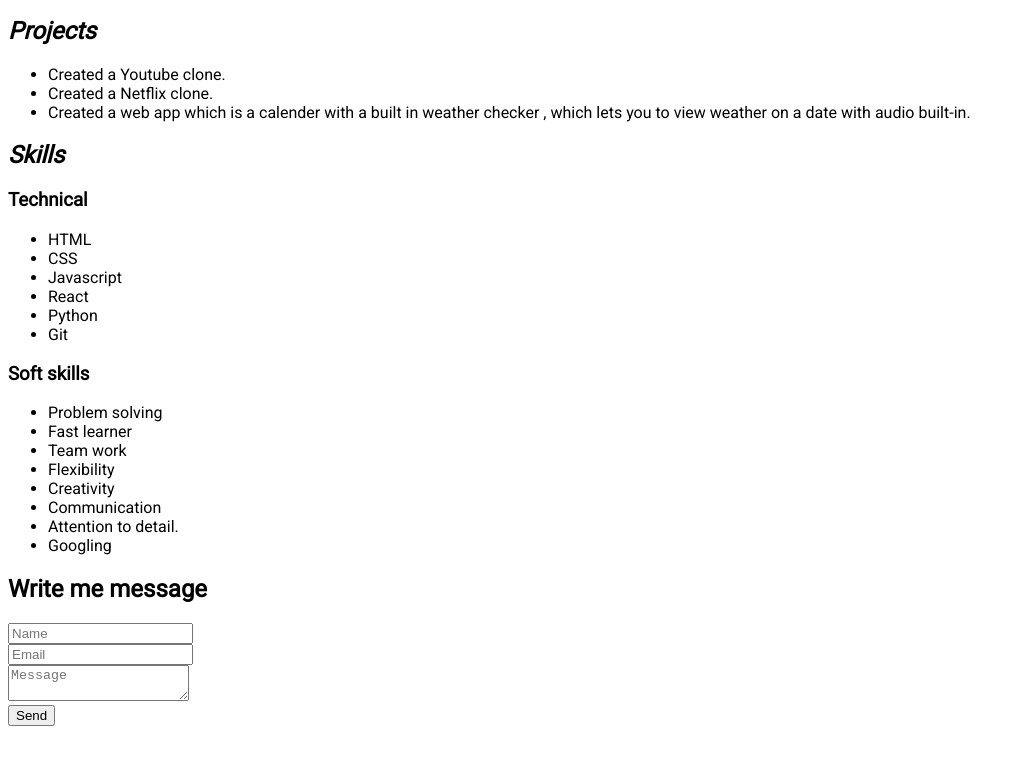
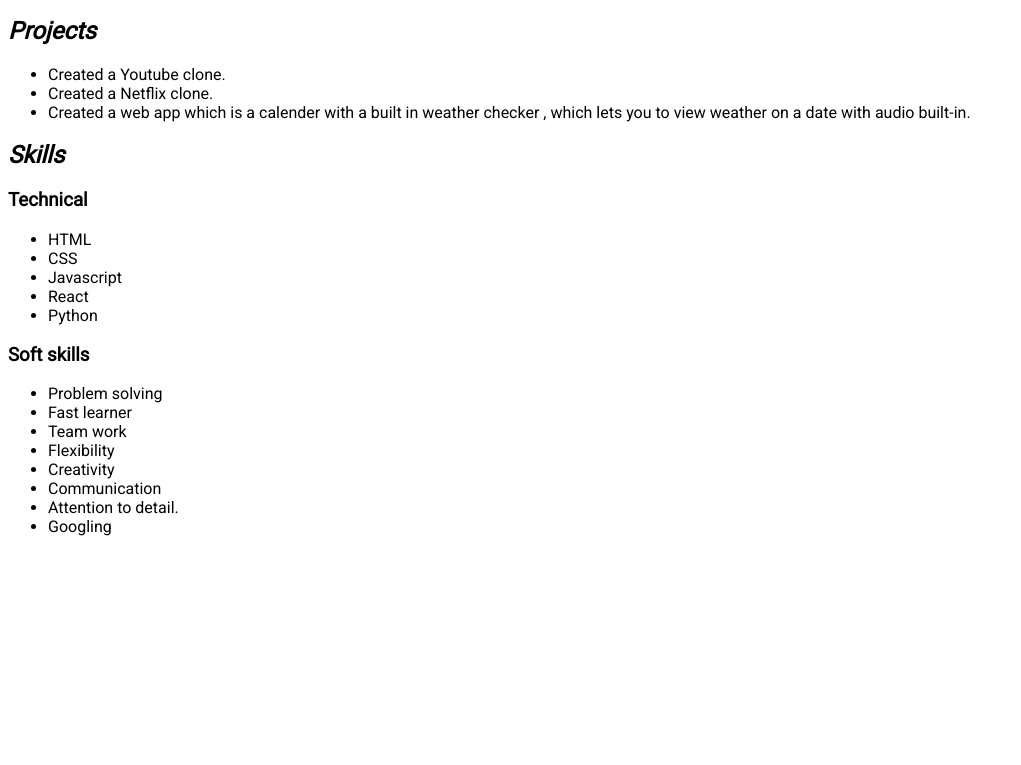
Before and after one commit to S-Usman/Shaik-Usman-Resume, a plain HTML site: page Resume.html in a window 1280 px wide. Shown: the part 441-1206 px from the top of the page, without its empty margins (0-1021 px from the left). After the commit the page ends 1093 px from the top, so only its background shows below. Drawn offline with Linux system fonts and the light colour scheme.

Commit message:
Removed form and git

```diff
--- a/Resume.html
+++ b/Resume.html
@@ -44,7 +44,6 @@
                 <li>Javascript</li>
                 <li>React</li>
                 <li>Python</li>
-                <li>Git</li>
             </ul>
             <h3>Soft skills</h3>
             <ul>
@@ -60,7 +59,7 @@
 
             </ul>
         </div>
-        <div>
+        <!-- <div>
             <form>
                 <h2>Write me message</h2>
                 <input type="text" placeholder="Name"><br />
@@ -68,7 +67,7 @@
                 <textarea placeholder="Message"></textarea><br />
                 <input type="submit" value="Send">
             </form>
-        </div>
+        </div> -->
     </div>
 
 
```
